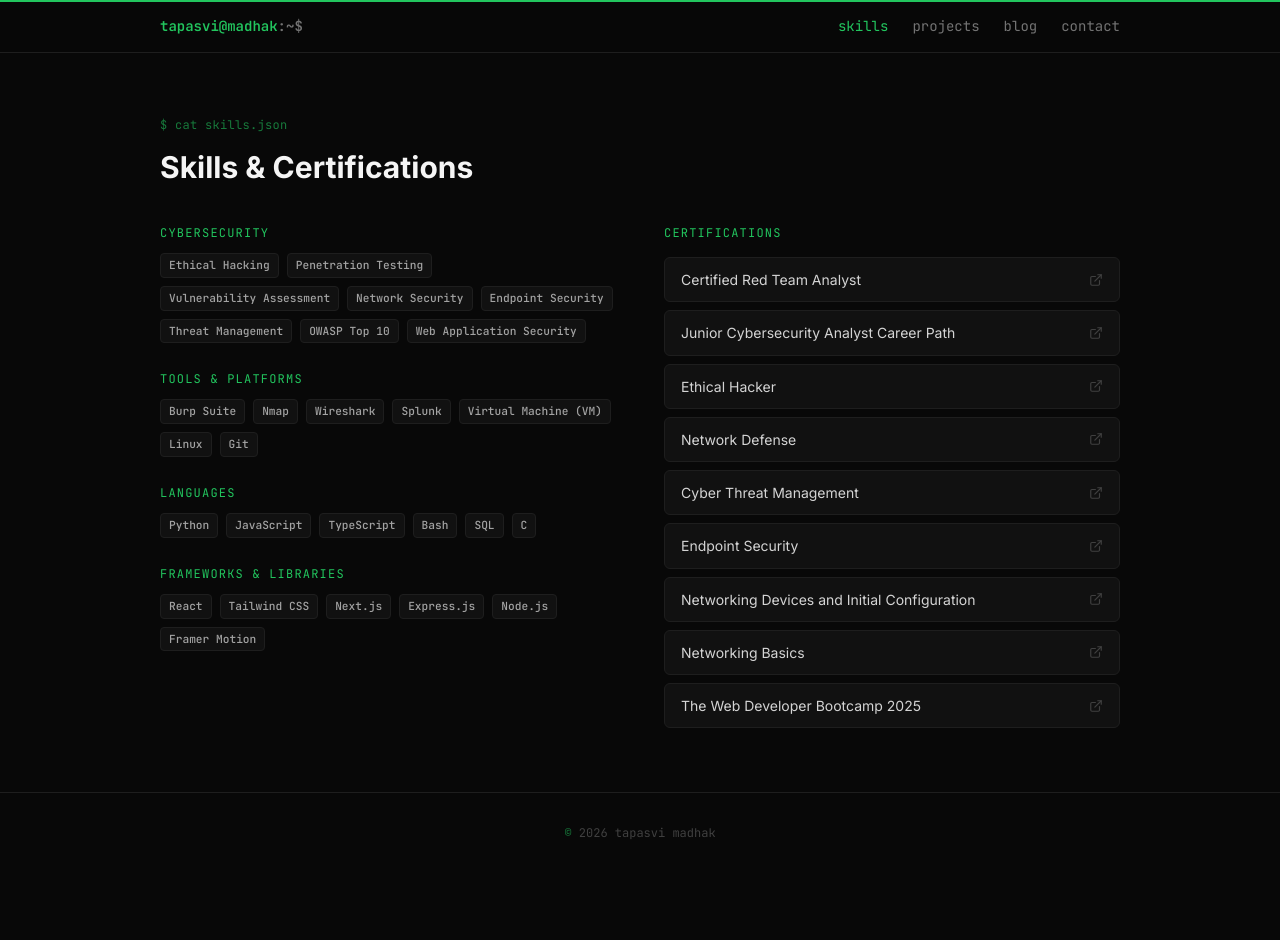
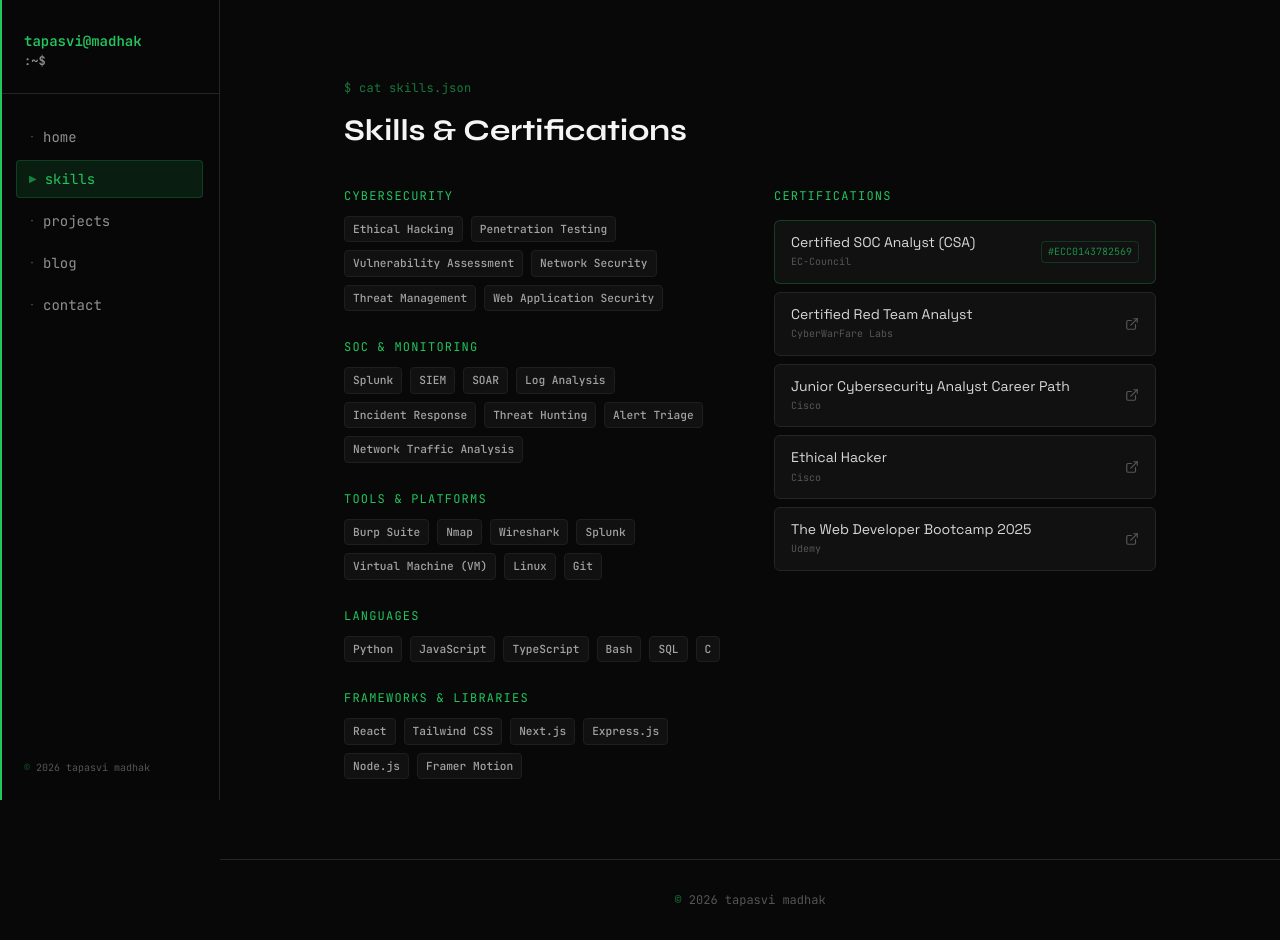
Before and after one commit to TapasviMadhak/tapasvi-madhak, a React (Vite) app: page /skills in a window 1280 px wide. Before the commit the page ends 873 px from the top, so only its background shows below. Built offline with nearby package versions, Linux system fonts and the light colour scheme.

Commit message:
feat: sidebar nav font refresh SOC skills EC-Council CSA cert contact photo

```diff
--- a/src/Layout.jsx
+++ b/src/Layout.jsx
@@ -3,10 +3,11 @@ import { NavLink, Outlet, useLocation } from 'react-router-dom';
 import { useEffect } from 'react';
 
 const navItems = [
-  { label: 'skills',    to: '/skills'    },
-  { label: 'projects',  to: '/projects'  },
-  { label: 'blog',      to: '/blog'      },
-  { label: 'contact',   to: '/contact'   },
+  { label: 'home',     to: '/'        },
+  { label: 'skills',   to: '/skills'  },
+  { label: 'projects', to: '/projects'},
+  { label: 'blog',     to: '/blog'    },
+  { label: 'contact',  to: '/contact' },
 ];
 
 function ScrollToTop() {
@@ -17,44 +18,75 @@ function ScrollToTop() {
 
 export default function Layout() {
   const { scrollYProgress } = useScroll();
-  const scaleX = useSpring(scrollYProgress, { stiffness: 100, damping: 30 });
+  const scaleY = useSpring(scrollYProgress, { stiffness: 100, damping: 30 });
 
   return (
-    <div className="min-h-screen bg-ink-bg text-ink-text">
+    <div className="flex min-h-screen bg-ink-bg text-ink-text">
       <ScrollToTop />
 
-      {/* Scroll progress */}
+      {/* ── Left Sidebar Panel ── */}
+      <aside
+        className="fixed top-0 left-0 h-screen z-30 flex flex-col border-r border-ink-border bg-ink-bg/95 backdrop-blur-sm"
+        style={{ width: '220px' }}
+      >
+        {/* Scroll progress — vertical bar on left edge */}
         <motion.div
-        className="fixed top-0 left-0 right-0 z-50 h-[2px] bg-gr origin-left"
-        style={{ scaleX }}
+          className="absolute left-0 top-0 w-[2px] bg-gr origin-top"
+          style={{ scaleY, height: '100%' }}
         />
 
-      {/* Nav */}
-      <header className="sticky top-0 z-20 border-b border-ink-border bg-ink-bg/95 backdrop-blur-sm">
-        <nav className="mx-auto flex w-[min(960px,92%)] items-center justify-between py-4">
-          <NavLink to="/" className="font-mono text-sm font-semibold text-gr">
-            tapasvi@madhak<span className="text-ink-dim">:~$</span>
+        {/* Brand / logo */}
+        <div className="px-6 pt-8 pb-6 border-b border-ink-border">
+          <NavLink
+            to="/"
+            className="font-mono text-sm font-semibold text-gr leading-snug block"
+          >
+            tapasvi@madhak
+            <span className="text-ink-dim block text-xs mt-0.5">:~$</span>
           </NavLink>
-          <ul className="flex gap-6 font-mono text-sm">
+        </div>
+
+        {/* Nav links */}
+        <nav className="flex-1 px-4 py-6">
+          <ul className="space-y-1">
             {navItems.map(({ label, to }) => (
               <li key={label}>
                 <NavLink
                   to={to}
+                  end={to === '/'}
                   className={({ isActive }) =>
+                    [
+                      'flex items-center gap-2 w-full font-mono text-sm px-3 py-2 rounded transition-all duration-150',
                       isActive
-                      ? 'text-gr'
-                      : 'text-ink-dim hover:text-gr transition-colors duration-150'
+                        ? 'text-gr bg-gr-faint/30 border border-gr/20'
+                        : 'text-ink-dim hover:text-gr hover:bg-ink-surface border border-transparent',
+                    ].join(' ')
                   }
                 >
+                  {({ isActive }) => (
+                    <>
+                      <span className="text-[10px] opacity-60">{isActive ? '▶' : '·'}</span>
                       {label}
+                    </>
+                  )}
                 </NavLink>
               </li>
             ))}
           </ul>
         </nav>
-      </header>
 
-      <main className="mx-auto w-[min(960px,92%)]">
+        {/* Footer hint */}
+        <div className="px-6 pb-6 font-mono text-[10px] text-ink-muted">
+          <span className="text-[#22c55e]/40">©</span> {new Date().getFullYear()} tapasvi madhak
+        </div>
+      </aside>
+
+      {/* ── Main content area, offset by sidebar width ── */}
+      <div
+        className="flex flex-col flex-1 min-h-screen"
+        style={{ marginLeft: '220px' }}
+      >
+        <main className="flex-1 mx-auto w-full max-w-[860px] px-6 py-4">
           <Outlet />
         </main>
 
@@ -62,5 +94,6 @@ export default function Layout() {
           <span className="text-[#22c55e]/60">©</span> {new Date().getFullYear()} tapasvi madhak
         </footer>
       </div>
+    </div>
   );
 }
--- a/src/data/portfolioData.js
+++ b/src/data/portfolioData.js
@@ -4,10 +4,18 @@ export const skillCategories = {
     'Penetration Testing',
     'Vulnerability Assessment',
     'Network Security',
-    'Endpoint Security',
     'Threat Management',
-    'OWASP Top 10',
     'Web Application Security',
+  ],
+  'SOC & Monitoring': [
+    'Splunk',
+    'SIEM',
+    'SOAR',
+    'Log Analysis',
+    'Incident Response',
+    'Threat Hunting',
+    'Alert Triage',
+    'Network Traffic Analysis',
   ],
   'Tools & Platforms': [
     'Burp Suite',
@@ -68,15 +76,11 @@ export const fallbackProjects = [
 ];
 
 export const certifications = [
-  { name: 'Certified Red Team Analyst', link: 'https://labs.cyberwarfare.live/credential/achievement/69af2c4f22199ce903323117' },
-  { name: 'Junior Cybersecurity Analyst Career Path', link: 'https://www.credly.com/badges/4d550a54-9e66-45a9-a667-7eba1964c035/linked_in_profile' },
-  { name: 'Ethical Hacker', link: 'https://www.credly.com/badges/8450e451-6465-4cc2-b13c-ada59cd781a2/linked_in_profile' },
-  { name: 'Network Defense', link: 'https://www.credly.com/badges/9a5c41ff-75c9-4e09-a7c6-cbdb84601c51/linked_in_profile' },
-  { name: 'Cyber Threat Management', link: 'https://www.credly.com/badges/e6d7c51e-8e60-4614-81b3-c49c4c41d4df/linked_in_profile' },
-  { name: 'Endpoint Security', link: 'https://www.credly.com/badges/de10fcee-fdd1-43e9-9ab3-bd81f818f86f/linked_in_profile' },
-  { name: 'Networking Devices and Initial Configuration', link: 'https://www.credly.com/badges/7ac0b096-27ce-4fc5-9fb9-9c0861e5edc0/linked_in_profile' },
-  { name: 'Networking Basics', link: 'https://www.credly.com/badges/ea93060c-7954-4982-93d3-212bc3a4ffb6/linked_in_profile' },
-  { name: 'The Web Developer Bootcamp 2025', link: 'https://www.udemy.com/certificate/UC-be54063f-6e74-4b07-9032-3393e0c64d4e/' },
+  { name: 'Certified SOC Analyst (CSA)', issuer: 'EC-Council', certNo: 'ECC0143782569', link: null },
+  { name: 'Certified Red Team Analyst', issuer: 'CyberWarFare Labs', link: 'https://labs.cyberwarfare.live/credential/achievement/69af2c4f22199ce903323117' },
+  { name: 'Junior Cybersecurity Analyst Career Path', issuer: 'Cisco', link: 'https://www.credly.com/badges/4d550a54-9e66-45a9-a667-7eba1964c035/linked_in_profile' },
+  { name: 'Ethical Hacker', issuer: 'Cisco', link: 'https://www.credly.com/badges/8450e451-6465-4cc2-b13c-ada59cd781a2/linked_in_profile' },
+  { name: 'The Web Developer Bootcamp 2025', issuer: 'Udemy', link: 'https://www.udemy.com/certificate/UC-be54063f-6e74-4b07-9032-3393e0c64d4e/' },
 ];
 
 export const githubUsername = 'TapasviMadhak';
--- a/src/index.css
+++ b/src/index.css
@@ -1,4 +1,4 @@
-@import url('https://fonts.googleapis.com/css2?family=JetBrains+Mono:wght@400;500;600;700&family=Inter:wght@400;500;600;700;800&display=swap');
+@import url('https://fonts.googleapis.com/css2?family=JetBrains+Mono:wght@400;500;600;700&family=Syne:wght@600;700;800&family=Space+Grotesk:wght@400;500;600;700&display=swap');
 
 @tailwind base;
 @tailwind components;
@@ -16,12 +16,14 @@ body,
 }
 
 body {
-  font-family: 'Inter', sans-serif;
+  font-family: 'Space Grotesk', sans-serif;
   background: #080808;
-  color: #d4d4d4;
+  color: #c8c8c8;
   overflow-y: scroll;
   scrollbar-width: thin;
   scrollbar-color: #1e1e1e #080808;
+  font-size: 15px;
+  line-height: 1.65;
 }
 
 body::-webkit-scrollbar {
--- a/src/pages/Blog.jsx
+++ b/src/pages/Blog.jsx
@@ -23,7 +23,7 @@ export default function Blog() {
           $ curl medium.com/@tapasviMadhak
         </p>
         <div className="flex items-end justify-between mb-10">
-          <h1 className="text-3xl font-bold text-ink-white">Articles</h1>
+          <h1 className="font-display text-3xl font-bold text-ink-white">Articles</h1>
           <a
             href="https://medium.com/@tapasviMadhak"
             target="_blank"
--- a/src/pages/Contact.jsx
+++ b/src/pages/Contact.jsx
@@ -41,12 +41,15 @@ export default function Contact() {
     <section className="py-16">
       <motion.div initial="hidden" animate="show" variants={fade} transition={{ duration: 0.4 }}>
         <p className="font-mono text-xs text-[#22c55e]/60 mb-4 tracking-wide">$ ./contact.sh</p>
-        <h1 className="text-3xl font-bold text-ink-white mb-2">Get in Touch</h1>
-        <p className="text-ink-dim mb-10 max-w-md">
+        <h1 className="font-display text-3xl font-bold text-ink-white mb-2">Get in Touch</h1>
+        <p className="text-ink-text mb-10 max-w-md">
           Open to internships, security research collaboration, and CTF partnerships.
         </p>
 
-        <div className="space-y-3 max-w-md">
+        <div className="flex flex-col md:flex-row gap-10 md:gap-14 items-start">
+
+          {/* Left: contact links */}
+          <div className="flex-1 space-y-3 min-w-0">
             {links.map(({ label, href, icon, note }, i) => (
               <motion.a
                 key={label}
@@ -68,6 +71,40 @@ export default function Contact() {
               </motion.a>
             ))}
           </div>
+
+          {/* Right: portrait — B&W by default, color on hover */}
+          <motion.div
+            className="shrink-0 w-52 md:w-60"
+            initial={{ opacity: 0, x: 20 }}
+            animate={{ opacity: 1, x: 0 }}
+            transition={{ duration: 0.5, delay: 0.15 }}
+          >
+            <div
+              className="rounded-xl overflow-hidden"
+              style={{
+                boxShadow: '0 0 0 1px #252525, 0 0 28px rgba(34,197,94,0.07)',
+                aspectRatio: '1 / 1',
+              }}
+            >
+              <img
+                src="/profile.jpg"
+                alt="Tapasvi Madhak"
+                className="w-full h-full block"
+                style={{
+                  objectFit: 'cover',
+                  objectPosition: 'center 10%',
+                  transform: 'scale(1.55)',
+                  transformOrigin: 'center 38%',
+                  filter: 'grayscale(1) contrast(1.05)',
+                  transition: 'filter 0.5s ease',
+                }}
+                onMouseEnter={e => e.currentTarget.style.filter = 'grayscale(0) contrast(1)'}
+                onMouseLeave={e => e.currentTarget.style.filter = 'grayscale(1) contrast(1.05)'}
+              />
+            </div>
+          </motion.div>
+
+        </div>
       </motion.div>
     </section>
   );
--- a/src/pages/Skills.jsx
+++ b/src/pages/Skills.jsx
@@ -14,7 +14,7 @@ export default function Skills() {
         transition={{ duration: 0.4 }}
       >
         <p className="font-mono text-xs text-[#22c55e]/60 mb-4 tracking-wide">$ cat skills.json</p>
-        <h1 className="text-3xl font-bold text-ink-white mb-10">Skills &amp; Certifications</h1>
+        <h1 className="font-display text-3xl font-bold text-ink-white mb-10">Skills &amp; Certifications</h1>
 
         <div className="grid gap-12 md:grid-cols-2">
 
@@ -45,7 +45,29 @@ export default function Skills() {
               Certifications
             </p>
             <div className="space-y-2">
-              {certifications.map((cert, i) => (
+              {certifications.map((cert, i) => {
+                const inner = (
+                  <>
+                    <div className="flex flex-col gap-0.5 min-w-0">
+                      <span className="text-sm text-ink-text leading-snug">{cert.name}</span>
+                      {cert.issuer && (
+                        <span className="font-mono text-[10px] text-ink-muted">{cert.issuer}</span>
+                      )}
+                    </div>
+                    {cert.certNo ? (
+                      <span className="font-mono text-[10px] text-gr/70 shrink-0 border border-gr/20 rounded px-1.5 py-0.5">
+                        #{cert.certNo}
+                      </span>
+                    ) : cert.link ? (
+                      <ExternalLink
+                        size={14}
+                        className="shrink-0 text-ink-muted group-hover:text-gr transition-colors"
+                      />
+                    ) : null}
+                  </>
+                );
+
+                return cert.link ? (
                   <motion.a
                     key={cert.name}
                     href={cert.link}
@@ -56,13 +78,20 @@ export default function Skills() {
                     transition={{ duration: 0.25, delay: i * 0.04 }}
                     className="group flex items-center justify-between gap-3 rounded-md border border-ink-border bg-ink-surface px-4 py-3 hover:border-[#22c55e]/30 hover:bg-ink-hover transition-colors duration-150"
                   >
-                  <span className="text-sm text-ink-text leading-snug">{cert.name}</span>
-                  <ExternalLink
-                    size={14}
-                    className="shrink-0 text-ink-muted group-hover:text-gr transition-colors"
-                  />
+                    {inner}
                   </motion.a>
-              ))}
+                ) : (
+                  <motion.div
+                    key={cert.name}
+                    initial={{ opacity: 0, x: -6 }}
+                    animate={{ opacity: 1, x: 0 }}
+                    transition={{ duration: 0.25, delay: i * 0.04 }}
+                    className="flex items-center justify-between gap-3 rounded-md border border-gr/25 bg-ink-surface px-4 py-3"
+                  >
+                    {inner}
+                  </motion.div>
+                );
+              })}
             </div>
           </div>
 
--- a/tailwind.config.js
+++ b/tailwind.config.js
@@ -4,18 +4,19 @@ export default {
   theme: {
     extend: {
       fontFamily: {
-        mono: ['"JetBrains Mono"', '"Fira Code"', 'monospace'],
-        sans: ['Inter', 'sans-serif'],
+        mono:    ['"JetBrains Mono"', '"Fira Code"', 'monospace'],
+        sans:    ['"Space Grotesk"', 'sans-serif'],
+        display: ['Syne', 'sans-serif'],
       },
       colors: {
         ink: {
           bg:      '#080808',
           surface: '#111111',
-          border:  '#1e1e1e',
-          hover:   '#242424',
-          muted:   '#404040',
-          dim:     '#737373',
-          text:    '#d4d4d4',
+          border:  '#252525',
+          hover:   '#1e1e1e',
+          muted:   '#555555',
+          dim:     '#909090',
+          text:    '#d8d8d8',
           white:   '#f5f5f5',
         },
         'gr':       '#22c55e',
```
Also changed, not shown: src/pages/Home.jsx (+9 -6 lines), public/profile.jpg (added), src/data/tapasvi.jpeg (deleted). Lines whose indentation alone changed are shown as unchanged.
